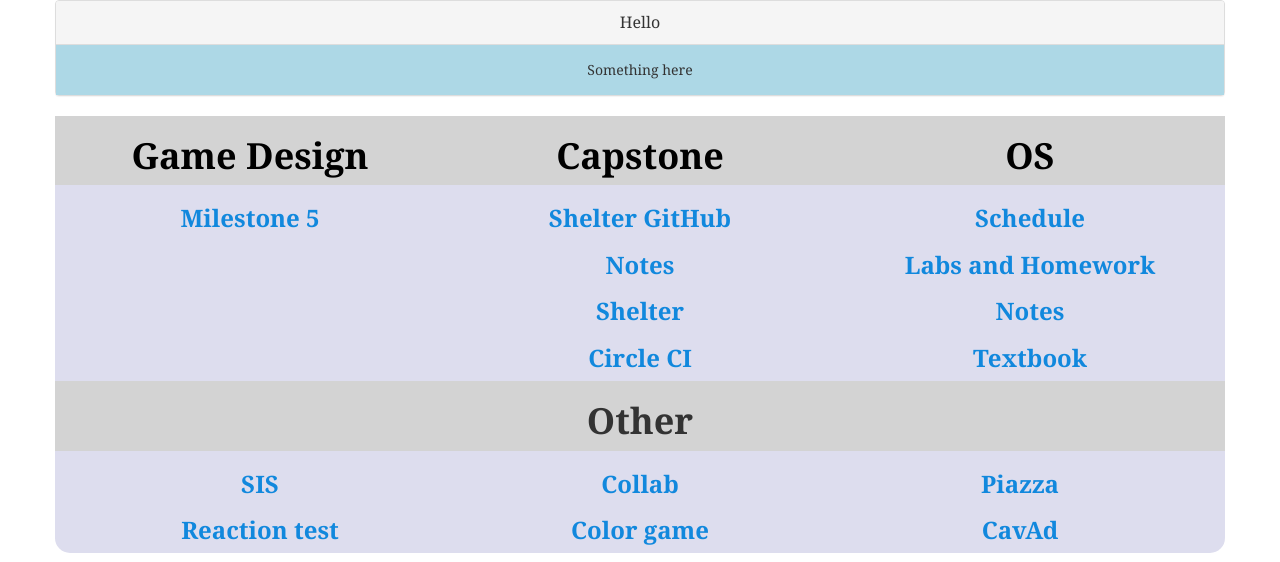
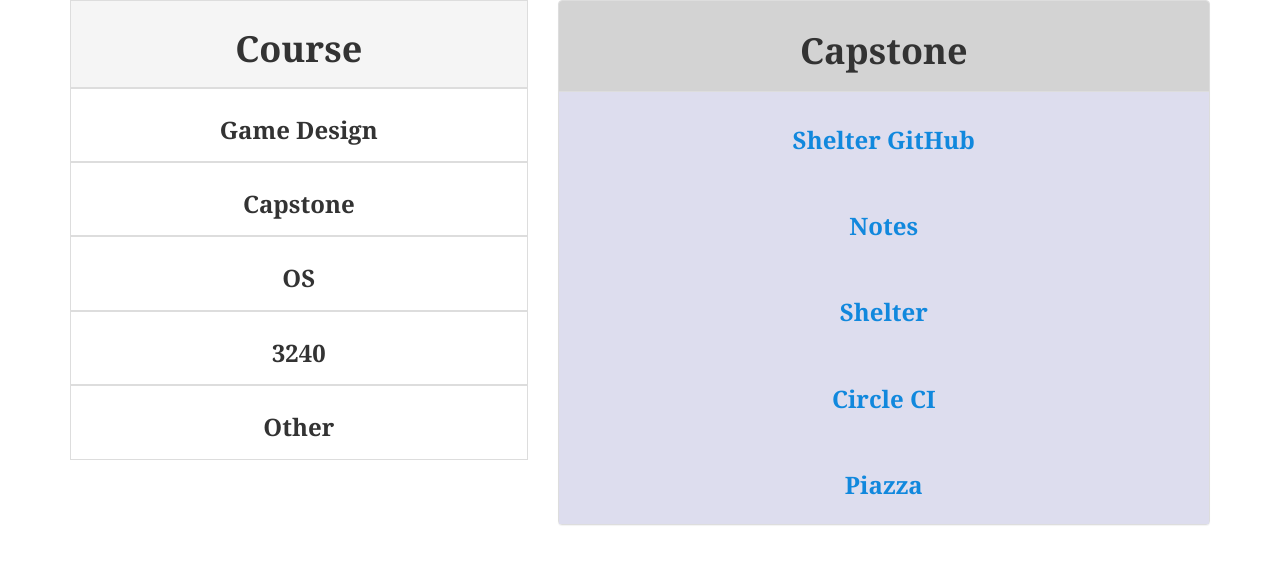
Before and after one commit to karttrak/homepage, a PHP site: page / in a window 1280 px wide. Shown: the top 562 px of the page. Run offline with PHP 8.4, Linux system fonts and the light colour scheme; some libraries are stand-ins or nearby versions.

Commit message:
Changed the layout to accomodate for more classes easily.

```diff
--- a/index.html
+++ b/index.html
@@ -22,87 +22,36 @@
 	<!-- Business in the front... -->
 
 	<div class="row">
-		<div class="panel panel-default">
-			<div class="panel-heading panel-title">
-				Hello
-			</div>
-			<div class="panel-body">
-				Something here
+
+		<div class="col-sm-5">
+			<div class="table-responsive">
+				<table class="table table-hover table-bordered">
+					<thead>
+						<tr class="active">
+							<th><h1>Course</h1></th>
+						</tr>
+					</thead>
+					<tbody ng-repeat="course in courseList" ng-click="changeCourseIndex($index)">
+						<tr>
+							<td><h3>{{course.title}}</h3></td>
+						</tr>
+					</tbody>
+				</table>
 			</div>
 		</div>
-	</div>
 
-	<div class="row links">
+		<div class="col-sm-7">
+			<div class="panel panel-default">
+				<div class="panel-heading panel-title">
+					<a href="{{courseList[courseIndex].url}}"><h1>{{courseList[courseIndex].title}}</h1></a>
+				</div>
 
-		<!-- Game Design -->
-		<div class="col-lg-4">
-			<div class="row header">
-				<div class="col-md-12">
-					<h1><a href="https://cs4730.cs.virginia.edu/">Game Design</a></h1>
-				</div>
-			</div>
-			<div class="row">
-				<div class="col-md-12">
-					<h3><a href="ms5">Milestone 5</a></h3>
+				<div class="panel-body" ng-repeat="link in courseList[courseIndex].links">
+					<a href="{{link.url}}"><h3>{{link.text}}</h3></a>
 				</div>
 			</div>
 		</div>
 
-		<!-- Capstone -->
-		<div class="col-lg-4">
-			<div class="row header">
-				<div class="col-md-12">
-					<h1><a href="https://github.com/aaronbloomfield/slp">Capstone</a></h1>
-				</div>
-			</div>
-			<div class="row">
-				<div class="col-md-12">
-					<h3><a href="https://github.com/uva-slp/shelter">Shelter GitHub</a></h3>
-					<h3><a href="http://aaronbloomfield.github.io/slp/README.html">Notes</a></h3>
-					<h3><a href="http://pegasus.cs.virginia.edu/shelter/">Shelter</a></h3>
-					<h3><a href="https://circleci.com/gh/uva-slp/shelter/tree/master">Circle CI</a></h3>
-				</div>
-			</div>
-		</div>
-
-		<!-- OS -->
-		<div class="col-lg-4">
-			<div class="row header">
-				<div class="col-md-12">
-					<h1><a href="https://collab.itc.virginia.edu/portal/site/916d864b-c206-4484-976d-1df1a5b90182">OS</a></h1>
-				</div>
-			</div>
-			<div class="row">
-				<div class="col-md-12">
-					<h3><a href="http://www.cs.virginia.edu/tychonievich/3330/F2014/schedule.html">Schedule</a></h3>
-					<h3><a href="http://www.cs.virginia.edu/tychonievich/3330/F2014/labs.html">Labs and Homework</a></h3>
-					<h3><a href="http://www.cs.virginia.edu/tychonievich/3330/F2014/notes.php">Notes</a></h3>
-					<h3><a href="comp-arch.pdf">Textbook</a></h3>
-				</div>
-			</div>
-
-		</div>
-
-		<!-- Other -->
-		<div class="col-lg-12">
-			<div class="row header">
-				<div class="col-lg-12">
-					<h1>Other</h1>
-				</div>
-			</div>
-			<div class="col-sm-4">
-				<h3><a href="https://sisuva.admin.virginia.edu/psp/epprd/EMPLOYEE/EMPL/h/?tab=PAPP_GUEST">SIS</a></h3>
-				<h3><a href="reaction.html">Reaction test</h3>
-			</div>
-			<div class="col-sm-4">
-				<h3><a href="https://collab.itc.virginia.edu/portal?containerLogin=true">Collab</a></h3>
-				<h3><a href="http://game.ioxapp.com/color/">Color game</a></h3>
-			</div>
-			<div class="col-sm-4">
-				<h3><a href="https://piazza.com/class/hueh00346m671d">Piazza</a></h3>
-				<h3><a href="cavAd/cavAd.html">CavAd</a></h3>
-			</div>
-		</div>
 	</div>
 
 	<!-- Party in the back! -->
--- a/main.css
+++ b/main.css
@@ -46,11 +46,20 @@
 img:hover {
 	box-shadow: 0px 0px 10px gray;
 }
+th {
+	text-align: center;
+}
 .header {
 	background-color: lightgray;
 }
+.panel {
+
+}
+.panel-heading {
+	background-color: #D3D3D3 !important;
+}
 .panel-body {
-	background-color: lightblue
+	background-color: #DDE;
 }
 .links {
 	background-color: #dde;
--- a/main.js
+++ b/main.js
@@ -1,5 +1,110 @@
 angular.module('mainApp', [])
 	.controller('mainController', function($scope) {
+
+		$scope.courseList = [
+								{
+									'title': 'Game Design',
+									'url': 'https://cs4730.cs.virginia.edu/',
+									'links': [
+												{
+													'text': 'Lectures',
+													'url': 'https://cs4730.cs.virginia.edu/lecture/'
+												},
+												{
+													'text': 'Piazza',
+													'url': 'https://piazza.com/class/i4k89f431742qw'
+												}
+											]
+
+								},
+								{
+									'title': 'Capstone',
+									'url': 'https://github.com/aaronbloomfield/slp',
+									'links': [
+												{
+													'text': 'Shelter GitHub',
+													'url': 'https://github.com/uva-slp/shelter'
+												},
+												{
+													'text': 'Notes',
+													'url': 'http://aaronbloomfield.github.io/slp/README.html'
+												},
+												{
+													'text': 'Shelter',
+													'url': 'http://pegasus.cs.virginia.edu/shelter/'
+												},
+												{
+													'text': 'Circle CI',
+													'url': 'https://circleci.com/gh/uva-slp/shelter/tree/master'
+												},
+												{
+													'text': 'Piazza',
+													'url': 'https://piazza.com/class/hzuo6i9f2tp6at'
+												}
+											]
+
+								},
+								{
+									'title': 'OS',
+									'url': 'https://collab.itc.virginia.edu/portal/site/916d864b-c206-4484-976d-1df1a5b90182',
+									'links': [
+												{
+													'text': 'Textbook',
+													'url': 'os-textbook.pdf'
+												},
+												{
+													'text': 'Notes',
+													'url': 'https://drive.google.com/drive/#folders/0B-hBN7_4yhz8dzF5REhLeTVaNFU'
+												}
+											]
+
+								},
+								{
+									'title': '3240',
+									'url': 'https://collab.itc.virginia.edu/portal/site/6b272103-d1dd-481e-ac2f-1bd3057072f9',
+									'links': [
+												{
+													'text': 'Piazza',
+													'url': 'https://piazza.com/class/i4vkwnudwmp66n'
+												}
+											]
+
+								},
+								{
+									'title': 'Other',
+									'url': '',
+									'links': [
+												{
+													'text': 'Collab',
+													'url': 'https://collab.itc.virginia.edu/portal?containerLogin=true'
+												},
+												{
+													'text': 'SIS',
+													'url': 'https://sisuva.admin.virginia.edu/psp/epprd/EMPLOYEE/EMPL/h/?tab=PAPP_GUEST'
+												},
+												{
+													'text': 'Reaction Test',
+													'url': 'reaction.html'
+												},
+												{
+													'text': 'Color Game',
+													'url': 'http://game.ioxapp.com/color/'
+												},
+												{
+													'text': 'CavAd',
+													'url': 'cavAd/cavAd.html'
+												}
+											]
+
+								}
+							];
+
+		$scope.courseIndex = 1;
+
+		$scope.changeCourseIndex = function(index) {
+
+			$scope.courseIndex = index;
+		};
 
 		$scope.pic = 'http://i.imgur.com/FzkHbdU.jpg?1';
 
```
Also changed, not shown: 3 other files.
